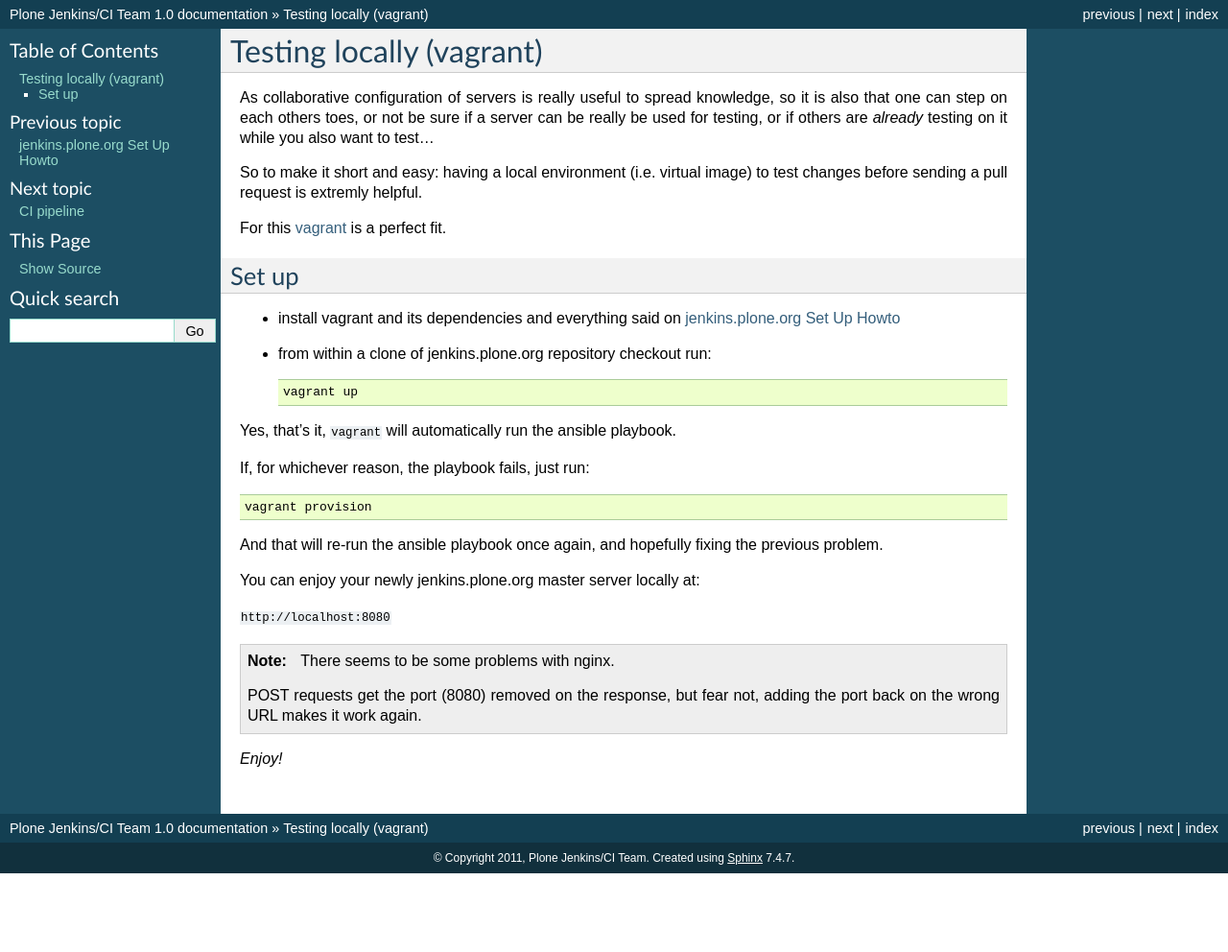
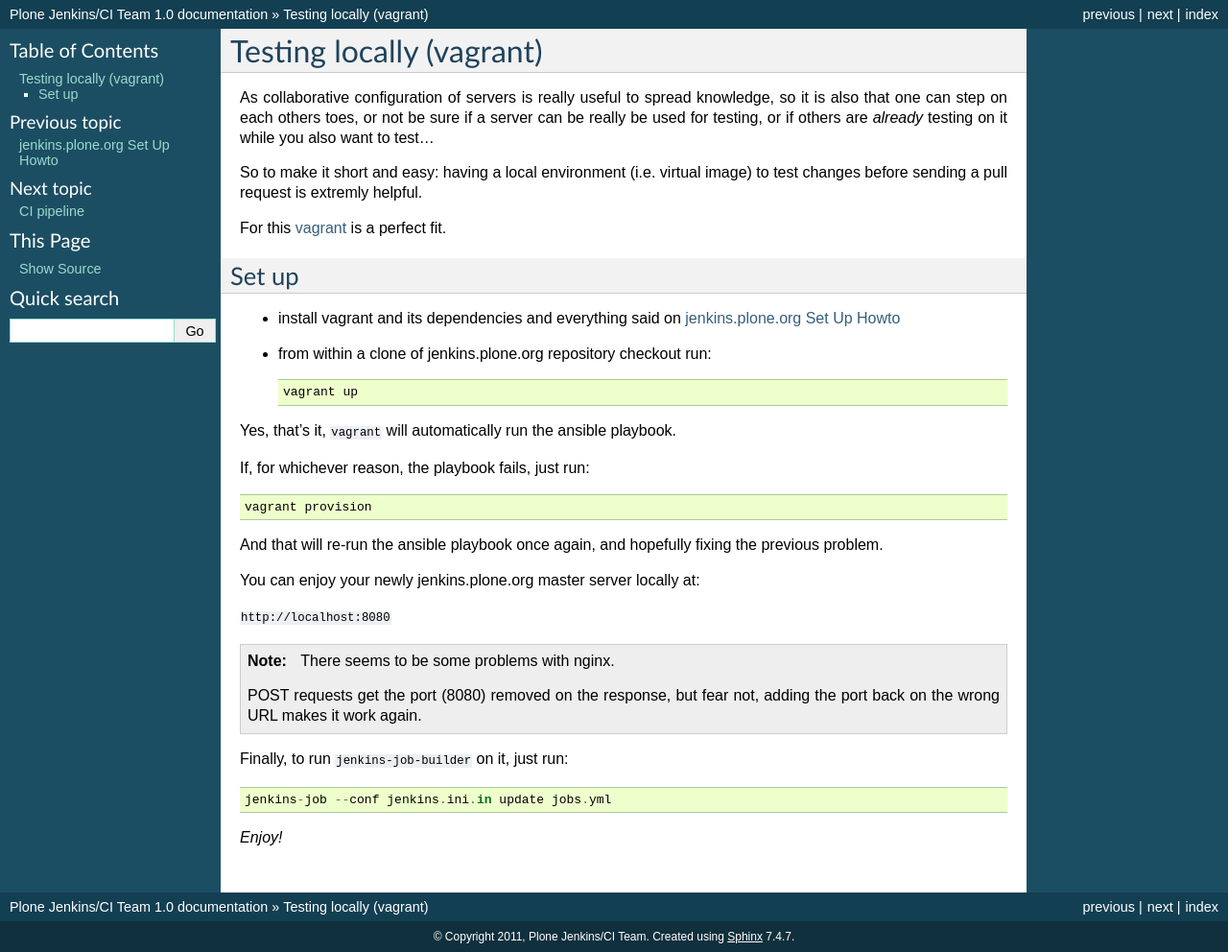
Before and after one commit to plone/jenkins.plone.org, a Sphinx documentation site: the page built from docs/source/vagrant.rst, in a window 1280 px wide. Shown: the whole page at 96% size. Built offline with Sphinx 7.4.7, drawn with Linux system fonts in a browser that asks for light colours; before the commit the page ends 910 px from its top, so only the background shows below that.

Commit message:
Note on how to run jjb on vagrant box

```diff
--- a/docs/source/vagrant.rst
+++ b/docs/source/vagrant.rst
@@ -48,4 +48,11 @@
    but fear not,
    adding the port back on the wrong URL makes it work again.
 
+Finally,
+to run ``jenkins-job-builder`` on it,
+just run::
+
+  jenkins-job --conf jenkins.ini.in update jobs.yml
+
+
 *Enjoy!*
```
